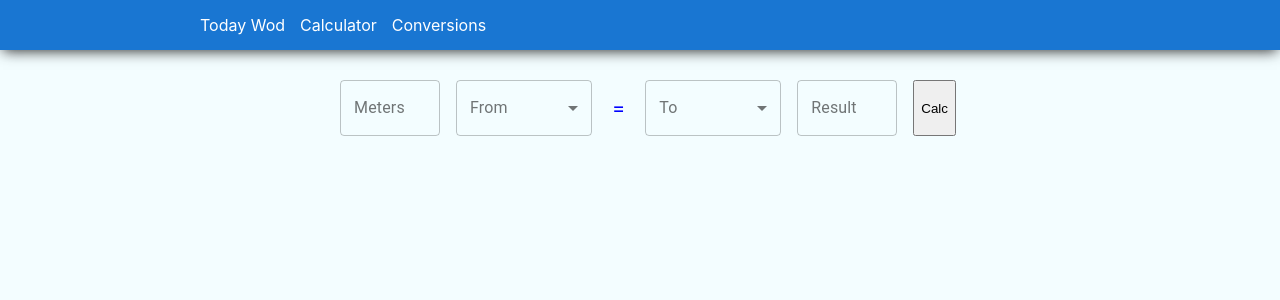
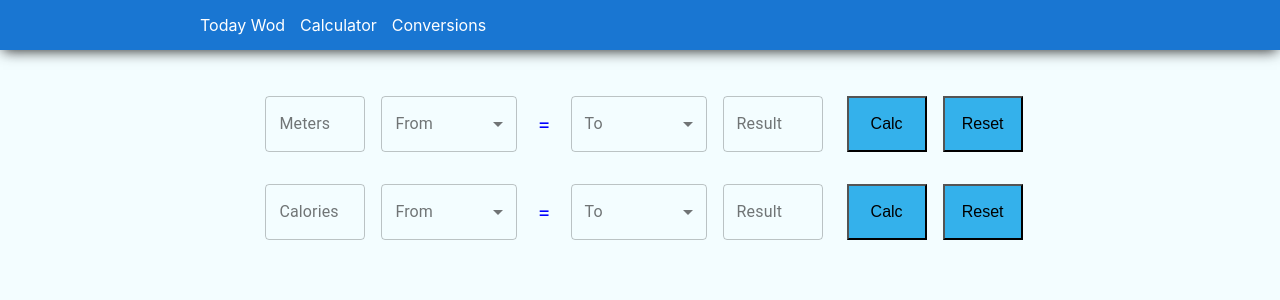
Before and after one commit to radotooo/TrainingJournal, a React (Create React App) app in the folder root/frontend/: page /conversion in a window 1280 px wide. Shown: the top 300 px of the page. Built offline with nearby package versions, Linux system fonts and the light colour scheme.

Commit message:
Added working form to Conversion component

```diff
--- a/root/frontend/src/components/Conversion.js
+++ b/root/frontend/src/components/Conversion.js
@@ -1,90 +1,26 @@
-import { FormControl, InputLabel, Select, TextField } from '@material-ui/core'
-import React, { useState } from 'react'
+import React from 'react'
 import styled from "styled-components";
 import device from './Styles/MediqQueries';
+import { calorieFormula, meterFormula, selectData } from '../data/formulas';
+import ConversionForm from './ConversionForm';
 
 const Container = styled.div`
 display:flex;
+flex-direction:column;
 justify-content:center;
+align-items:center;
 flex-wrap:wrap;
 margin-top:30px;
-    @media ${device.mobileXL}{
-        flex-direction:column;
-        align-items:center;
-    }
 `;
 
-const StyledP = styled.p`
-align-self:center;
-font-size:20px;
-color:blue;
-margin:0 1em;
-`;
-
-const StyledTextField = styled(TextField)`
-width:100px !important;
-margin:0 1em !important;
-    @media ${device.mobileXL}{
-        margin:0.7em 0 !important;
-    }
-`;
-
-// const StyledSelect = styled(Select)`
-// height:40px !important;
-// & .MuiOutlinedInput-input{
-//    padding:10px 14px;
-// }
-// `;
-
-const fieldData = ["Row", "Assault Bike", "Ski-erg", "Running"]
-
 export default function Conversion() {
-    const [meters, setMeters] = useState("")
-    const [result, setResult] = useState("")
-    const [fromValue, setFromValue] = useState("")
-    const [toValue, setToValue] = useState("")
-
-    const handleClick = () => {
-
-        console.log(fromValue);
-        console.log(toValue);
-        console.log("Hello");
-
-        if (fromValue === "Row" && toValue === "Running") {
-            setResult(meters * 0.8)
-        }
-    }
 
     return (
         <Container>
-            <StyledTextField rows="5" type="number" variant='outlined' label="Meters" value={meters} onChange={(e) => setMeters(e.target.value)} />
 
-            <FormControl variant="outlined" onChange={(e) => { setFromValue(e.target.value) }} >
-                <InputLabel >From</InputLabel>
-                <Select
-                    native
-                    label="From"
-                // onChange={e => setData(e.target.value)}
-                >
-                    <option aria-label="None" value="" />
-                    {fieldData.map((value, index) => <option key={index} value={value} >{value}</option>)}
-                </Select>
-            </FormControl>
-            <StyledP>=</StyledP>
-            <FormControl variant="outlined" onChange={(e) => { setToValue(e.target.value) }}>
-                <InputLabel >To</InputLabel>
-                <Select
-                    native
-                    label="To"
-                // onChange={e => setData(e.target.value)}
-                >
-                    <option aria-label="None" value="" />
-                    {fieldData.map((value, index) => value === fromValue ? <option key={index} disabled value={value} >{value}</option> : <option value={value} key={index}>{value}</option>)}
-                </Select>
-            </FormControl>
+            <ConversionForm data={selectData} formula={meterFormula} label="Meters" />
+            <ConversionForm data={selectData} formula={calorieFormula} label="Calories" />
 
-            <StyledTextField type="number" variant='outlined' value={result} label="Result" onChange={(e) => setResult(e.target.value)} />
-            <button onClick={handleClick}>Calc</button>
         </Container>
     )
 }
--- /dev/null
+++ b/root/frontend/src/components/ConversionForm.js
@@ -0,0 +1,94 @@
+import { FormControl, InputLabel, Select, TextField } from '@material-ui/core'
+import React, { useState } from 'react'
+import styled from "styled-components";
+import device from './Styles/MediqQueries';
+
+const Container = styled.div`
+display:flex;
+margin:1em;
+ @media ${device.tablet}{
+        flex-direction:column;
+        align-items:center;
+    }
+`;
+
+const StyledP = styled.p`
+align-self:center;
+font-size:20px;
+color:blue;
+margin:0 1em;
+`;
+
+const StyledTextField = styled(TextField)`
+width:100px !important;
+margin:0 1em !important;
+    @media ${device.tablet}{
+        margin:0.7em 0 !important;
+    }
+`;
+const ButtonContainer = styled.div`
+ @media ${device.mobileXS}{
+     display:flex;
+     justify-content:center;
+     flex-direction:column;
+    }
+`;
+const StyledButton = styled.button`
+background-color:#34b1eb;
+height:56px;
+width:80px;
+font-size:16px;
+margin:0 0.5em;
+    @media ${device.tablet}{
+       height:40px;
+    }
+     @media ${device.mobileXS}{
+    margin:0.2em 0;
+    }
+
+`;
+
+export default function ConversionForm({ formula, label, data }) {
+
+    const [meters, setMeters] = useState("")
+    const [result, setResult] = useState("")
+    const [fromValue, setFromValue] = useState("")
+    const [toValue, setToValue] = useState("")
+
+    const handleClick = () => {
+        setResult(formula[fromValue][toValue](meters))
+    }
+
+    return (
+        <Container>
+            <StyledTextField rows="5" type="number" variant='outlined' label={fromValue === "Running" ? "Meters" : label} value={meters} onChange={(e) => setMeters(e.target.value)} />
+            <FormControl variant="outlined" onChange={(e) => { setFromValue(e.target.value) }} >
+                <InputLabel >From</InputLabel>
+                <Select
+                    native
+                    label="From"
+                >
+                    <option aria-label="None" value="" />
+                    {data.map((value, index) => <option key={index} value={value} >{value}</option>)}
+                </Select>
+            </FormControl>
+            <StyledP>=</StyledP>
+            <FormControl variant="outlined" onChange={(e) => { setToValue(e.target.value) }}>
+                <InputLabel >To</InputLabel>
+                <Select
+                    native
+                    label="To"
+                >
+                    <option aria-label="None" value="" />
+                    {data.map((value, index) => value === fromValue ? <option key={index} disabled value={value} >{value}</option> : <option value={value} key={index}>{value}</option>)}
+                </Select>
+            </FormControl>
+
+            <StyledTextField type="text" variant='outlined' value={result} label="Result" onChange={(e) => setResult(e.target.value)} />
+            <ButtonContainer>
+                <StyledButton onClick={handleClick}>Calc</StyledButton>
+                <StyledButton onClick={handleClick}>Reset</StyledButton>
+            </ButtonContainer>
+        </Container>
+    )
+}
--- a/root/frontend/src/components/Styles/MediqQueries.js
+++ b/root/frontend/src/components/Styles/MediqQueries.js
@@ -1,15 +1,17 @@
 const size = {
+  mobileXS: '230px',
   mobileS: '320px',
   mobileM: '375px',
   mobileL: '475px',
   mobileXL: '600px',
-  tablet: '768px',
+  tablet: '823px',
   laptop: '1024px',
   laptopL: '1440px',
   desktop: '2560px'
 }
 
 const device = {
+  mobileXS: `(max-width: ${size.mobileXS})`,
   mobileS: `(max-width: ${size.mobileS})`,
   mobileM: `(max-width: ${size.mobileM})`,
   mobileL: `(max-width: ${size.mobileL})`,
--- /dev/null
+++ b/root/frontend/src/data/formulas.js
@@ -0,0 +1,38 @@
+export const calorieFormula = {
+    "Row": {
+        "Running": (a) => a * 10 + " m",
+        "Ski-Erg": (a) => a * 1 + " cal",
+        "Assault Bike": (a) => a * 0.7 + " cal",
+    },
+    "Ski-Erg": {
+        "Running": (a) => Math.floor(a * 10) + " m",
+        "Row": (a) => a * 1 + " cal",
+        "Assault Bike": (a) => Math.floor(a * 0.7) + " cal",
+    },
+    "Running": {
+        "Ski-Erg": (a) => Math.floor((a / 10) * 1) + " cal",
+        "Row": (a) => (a / 10) * 1 + " cal",
+        "Assault Bike": (a) => (a / 10) * 0.7 + " cal",
+    }
+}
+
+export const meterFormula = {
+    "Row": {
+        "Running": (a) => a * 0.8 + " m",
+        "Ski-Erg": (a) => a * 1 + " m",
+        "Assault Bike": (a) => Math.ceil(a * 0.06) + " cal",
+    },
+    "Ski-Erg": {
+        "Running": (a) => Math.ceil(a * 0.8) + " m",
+        "Row": (a) => a * 1 + " m",
+        "Assault Bike": (a) => Math.ceil(a * 0.06) + " cal",
+    },
+    "Running": {
+        "Ski-Erg": (a) => Math.ceil(a * 1.25) + " m",
+        "Row": (a) => a * 1.25 + " m",
+        "Assault Bike": (a) => Math.ceil(a * 0.07) + " cal",
+    }
+}
+
+
+export const selectData = ["Row", "Assault Bike", "Ski-Erg", "Running"]
```
Also changed, not shown: root/frontend/src/components/formulas.js (deleted, +0 -54 lines).
